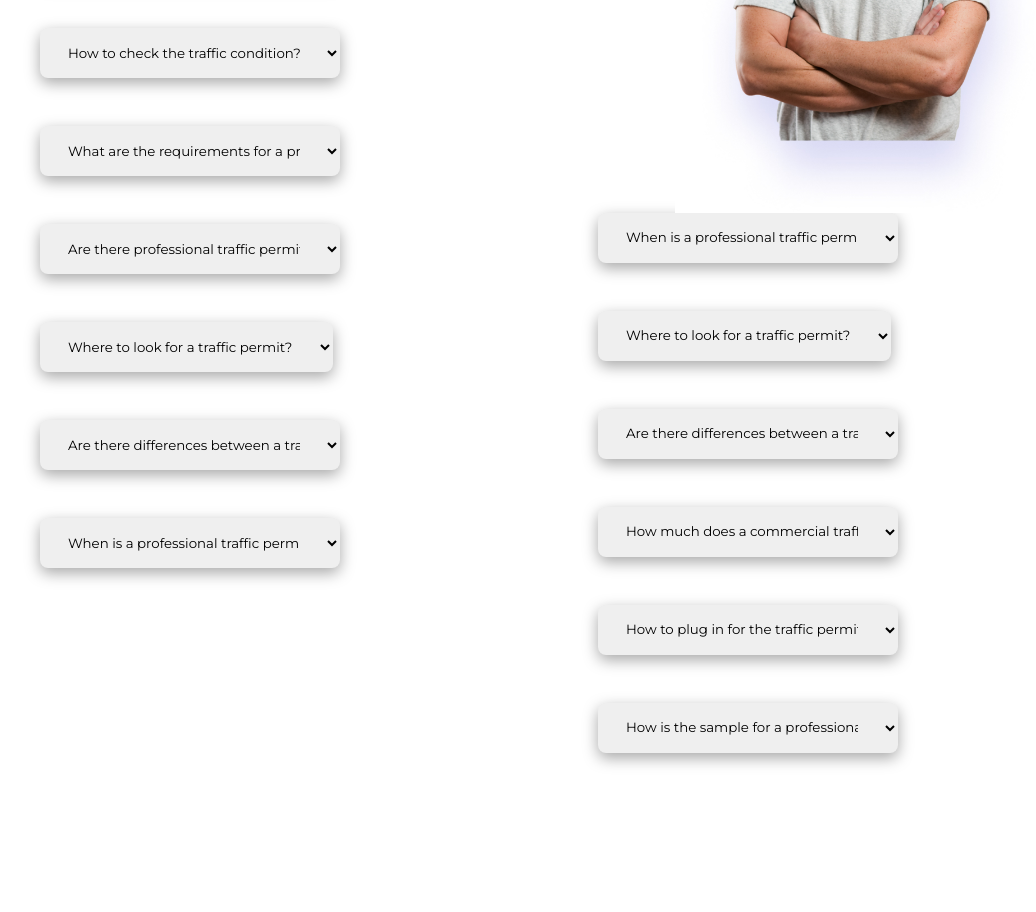
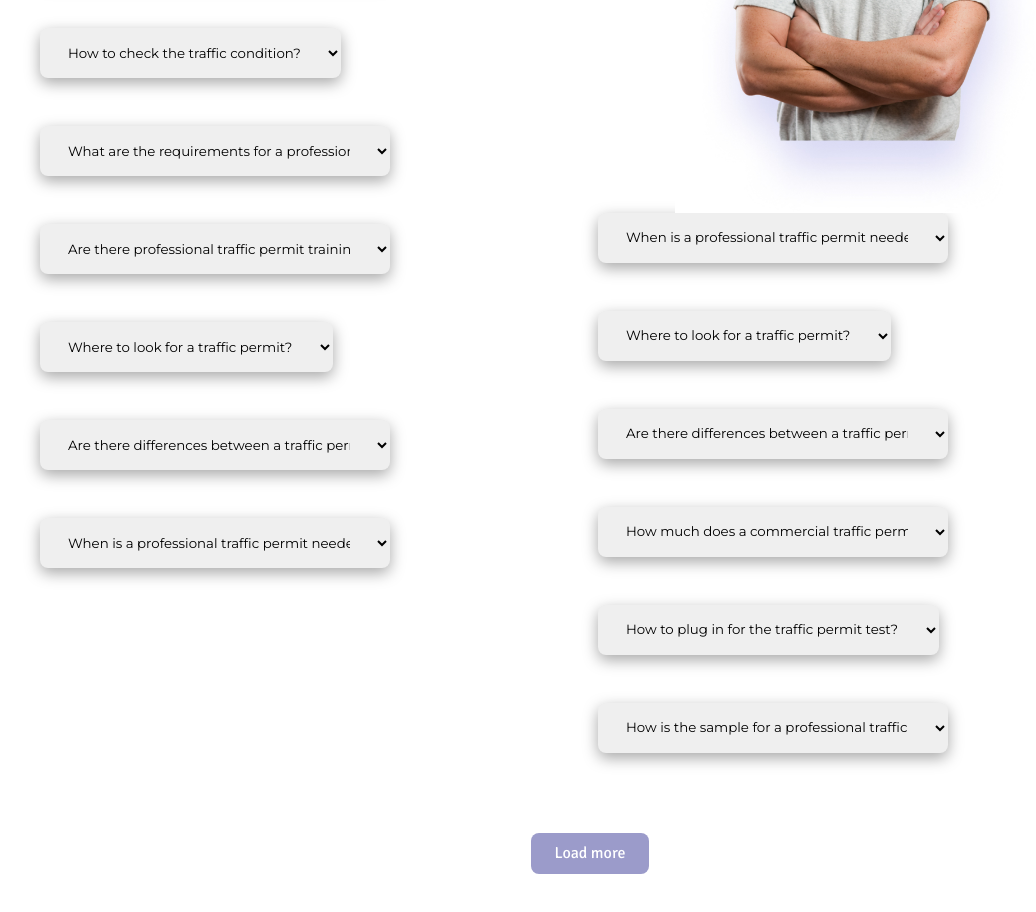
Before and after one commit to Diegoireland1975/Consultant-Landing-Page, a plain HTML site: page index.html in a window 1280 px wide. Shown: the part 2780-3692 px from the top of the page, without its empty margins (50-1086 px from the left). Drawn offline with Linux system fonts and the light colour scheme.

Commit message:
section questions

```diff
--- a/css/style.css
+++ b/css/style.css
@@ -217,7 +217,11 @@ img {
   display: block;
   font-family: "Montserrat";
   border: none;
-  max-width: 300px;
+  max-width: 350px;
+}
+
+#questions img {
+  width: 2rem;
 }
 
 /* Media queries */
--- a/css/utilities.css
+++ b/css/utilities.css
@@ -36,7 +36,8 @@
 }
 
 .btn-primary {
-  color: var(--btn-primary);
+  color: #fff;
+  background: var(--btn-primary);
 }
 
 .btn-secondary {
--- a/index.html
+++ b/index.html
@@ -215,6 +215,10 @@
           </select>
         </div>
       </div>
+        <div class="text-center">
+          <a href="#" class="btn btn-primary">Load more</a>
+        </div>
+      </div>
     </section>
   </body>
 </html>
```
Also changed, not shown: img/eva_chevron-down-fill.png (added).
